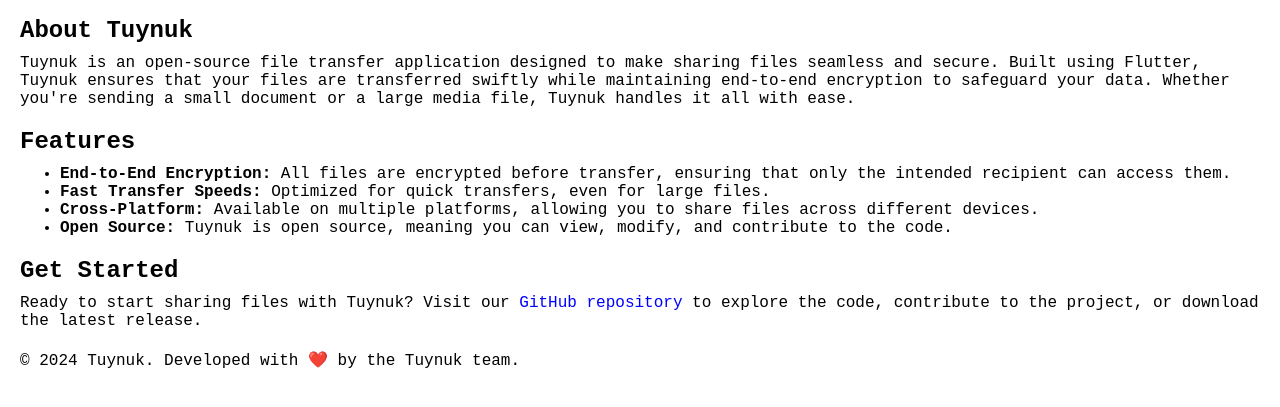
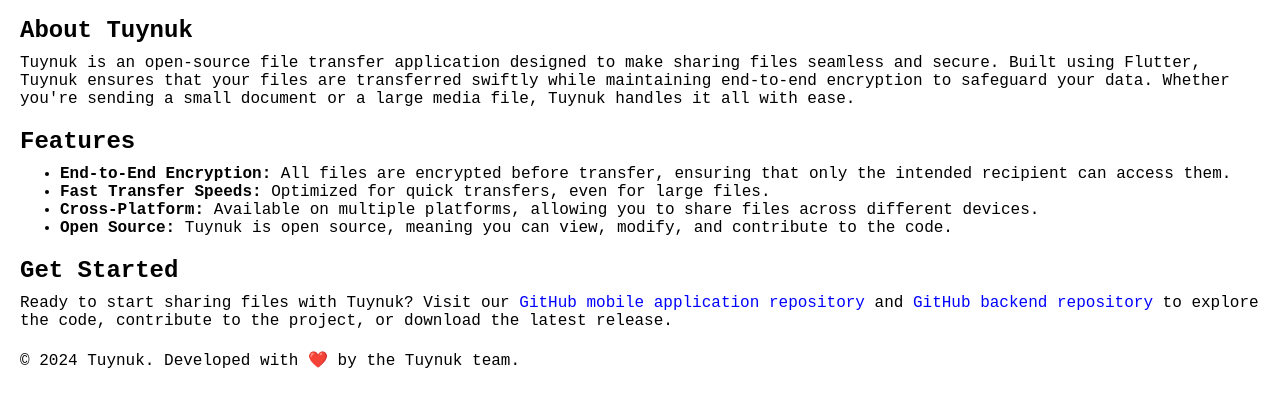
Before and after one commit to Tuynuk/tuynuk-docs, a plain HTML site: page index.html in a window 1280 px wide. Shown: the part 109-516 px from the top of the page. Drawn offline with Linux system fonts and the light colour scheme; a web font is replaced by a local one.

Commit message:
Update index.html

```diff
--- a/index.html
+++ b/index.html
@@ -67,7 +67,7 @@
     <section id="get-started">
         <h2>Get Started</h2>
         <p>
-            Ready to start sharing files with Tuynuk? Visit our <a href="https://github.com/xaldarof/tuynuk">GitHub repository</a> to explore the code, contribute to the project, or download the latest release.
+            Ready to start sharing files with Tuynuk? Visit our <a href="https://github.com/xaldarof/tuynuk">GitHub mobile application repository</a> and <a href="https://github.com/xaldarof/tuynuk">GitHub backend repository</a> to explore the code, contribute to the project, or download the latest release.
         </p>
     </section>
 
```
